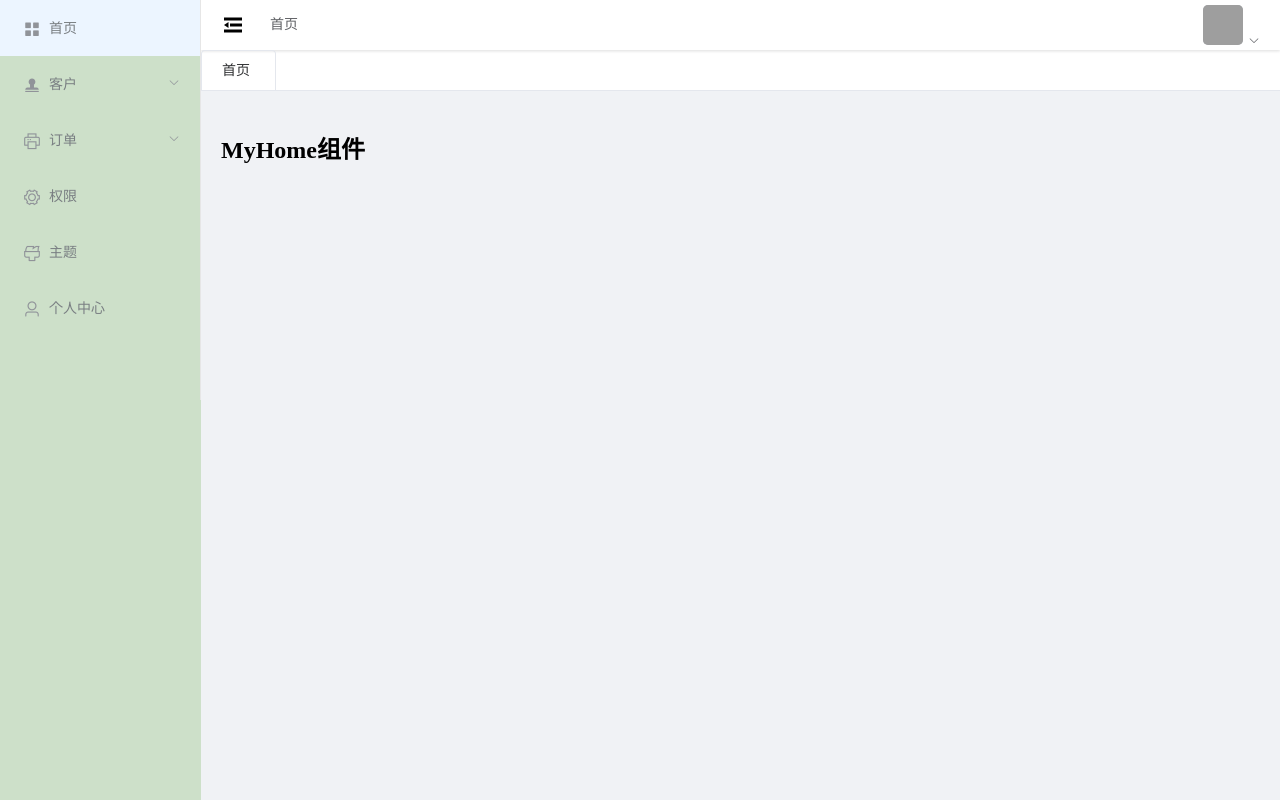
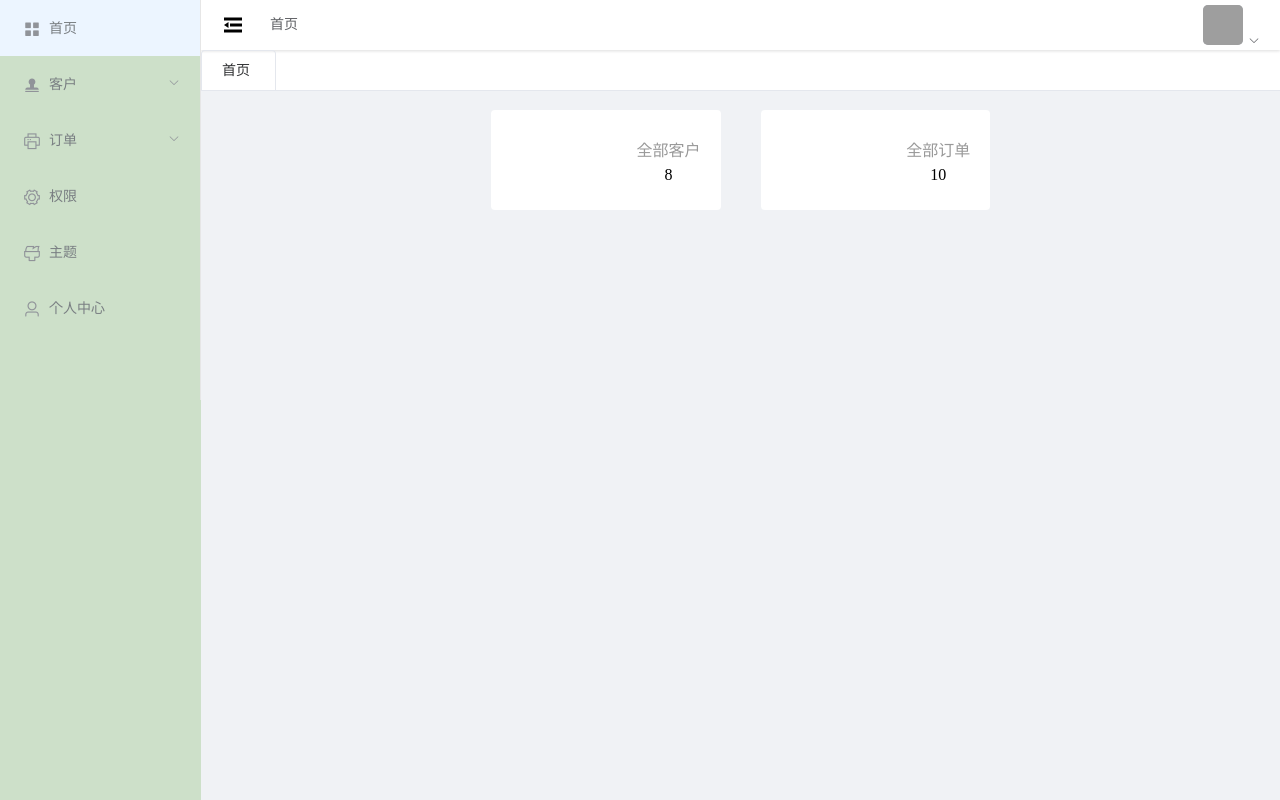
Before and after one commit to hugbaobao/bilibili-v2, a Vue app: page /#/home/home in a window 1280 px wide. Built offline with nearby package versions, Linux system fonts and the light colour scheme; grey boxes are pictures that could not be loaded; a small style sheet from the web is missing.

Commit message:
tag可以叉掉了，首页增加了点信息

```diff
--- a/mock/index.js
+++ b/mock/index.js
@@ -3,10 +3,14 @@ import Mock from 'mockjs'
 
 // 导入api模块
 import logmocks from '../mock/mocklog.js'
+import custommocks from '../mock/mockcustom.js'
+import ordermocks from '../mock/mockorder.js'
 
 // 生成新的api数组
 const mocks = [
-  ...logmocks
+  ...logmocks,
+  ...custommocks,
+  ...ordermocks
 ]
 
 // 循环数组添加ajax拦截
--- /dev/null
+++ b/mock/mockcustom.js
@@ -0,0 +1,36 @@
+export default [
+  {
+    url: '/myel/custom',
+    method: 'get',
+    response: () => {
+      return {
+        code: 200,
+        data: [{
+          姓名: '赵',
+          手机: '177xxxxx'
+        }, {
+          姓名: '钱',
+          手机: '177xxxxx'
+        }, {
+          姓名: '孙',
+          手机: '177xxxxx'
+        }, {
+          姓名: '李',
+          手机: '177xxxxx'
+        }, {
+          姓名: '周',
+          手机: '177xxxxx'
+        }, {
+          姓名: '吴',
+          手机: '177xxxxx'
+        }, {
+          姓名: '郑',
+          手机: '177xxxxx'
+        }, {
+          姓名: '王',
+          手机: '177xxxxx'
+        }]
+      }
+    }
+  }
+]
--- /dev/null
+++ b/mock/mockorder.js
@@ -0,0 +1,43 @@
+export default [
+  {
+    url: '/myel/order',
+    method: 'get',
+    response: () => {
+      return {
+        code: 200,
+        data: [{
+          姓名: '钱',
+          手机: '1000'
+        },
+        {
+          业务: '赵',
+          金额: '2000'
+        }, {
+          业务: '孙',
+          金额: '3000'
+        }, {
+          业务: '孙',
+          金额: '2300'
+        }, {
+          业务: '李',
+          金额: '1200'
+        }, {
+          业务: '周',
+          金额: '3200'
+        }, {
+          业务: '吴',
+          金额: '1400'
+        }, {
+          业务: '郑',
+          金额: '4100'
+        }, {
+          业务: '郑',
+          金额: '5100'
+        }, {
+          业务: '王',
+          金额: '6200'
+        }]
+      }
+    }
+  }
+]
--- a/public/index.html
+++ b/public/index.html
@@ -9,6 +9,7 @@
   <title>
     <%= htmlWebpackPlugin.options.title %>
   </title>
+  <link rel="stylesheet" href="//at.alicdn.com/t/font_3402198_r8nmi0pkc2r.css">
 </head>
 
 <body>
--- /dev/null
+++ b/src/api/custom.js
@@ -0,0 +1,5 @@
+import request from '@/uticls/request.js'
+
+export const customAPI = function () {
+  return request.get('/myel/custom')
+}
--- /dev/null
+++ b/src/api/order.js
@@ -0,0 +1,5 @@
+import request from '@/uticls/request.js'
+
+export const orderAPI = function () {
+  return request.get('/myel/order')
+}
--- a/src/components/tabs/Tabs.vue
+++ b/src/components/tabs/Tabs.vue
@@ -39,7 +39,8 @@ export default {
     handleTabsEdit (targetName, action) {
       if (action === 'remove') {
         const tabs = this.editableTabs
-        this.editableTabs = tabs.filter(tab => tab.tagName !== targetName)
+        this.editableTabs = tabs.filter(tab => tab.fullPath !== targetName)
+        // console.log(this.editableTabs)
       }
     },
     getTabs () {
--- a/src/views/home/MyHome.vue
+++ b/src/views/home/MyHome.vue
@@ -1,14 +1,119 @@
 <template>
   <div id="MyHome">
-<h1>MyHome组件</h1>
+
+  <el-row :gutter="40">
+
+    <el-col :span="6" :offset="6"><div class="grid-content bg-purple" @mouseenter="flag = !flag" @mouseleave="flag = !flag">
+<div class="myicon" ref="theicon">
+  <i class="iconfont icon-wode-m"></i>
+</div>
+<div class="icon-r">
+  <span style="color:#999">全部客户</span>
+  <span>{{ customnum }}</span>
+</div>
+  </div></el-col>
+
+  <el-col :span="6"><div class="grid-content bg-purple">
+<div class="myicon" ref="theiconq">
+  <i class="iconfont icon-a-dingdanzhangdan-m"></i>
+</div>
+<div class="icon-r">
+  <span style="color:#999">全部订单</span>
+  <span>{{ ordernum }}</span>
+</div>
+  </div></el-col>
+</el-row>
+
   </div>
 </template>
 
 <script>
+import { customAPI } from '@/api/custom.js'
+import { orderAPI } from '@/api/order.js'
 export default {
-  name: 'TheHome'
+  name: 'TheHome',
+  async created () {
+    const { data: res } = await customAPI()
+    this.customnum = res.data.length
+    const { data: ress } = await orderAPI()
+    this.ordernum = ress.data.length
+  },
+  data () {
+    return {
+      customnum: '1',
+      ordernum: '2',
+      flag: true
+    }
+  },
+  /*  methods: {
+    logg () {
+      console.log(this)
+    }
+  }, */
+  watch: {
+    flag () {
+      if (!this.flag) {
+        this.$refs.theicon.style.color = '#fff'
+        this.$refs.theicon.style.backgroundColor = 'skyblue'
+      } else {
+        this.$refs.theicon.style.color = 'skyblue'
+        this.$refs.theicon.style.backgroundColor = '#fff'
+      }
+    }
+  }
 }
 </script>
 
 <style scoped>
+* {
+  box-sizing: border-box;
+}
+.el-row {
+    margin-bottom: 20px;
+  }
+  .el-col {
+    border-radius: 4px;
+  }
+  .bg-purple-dark {
+    background: #99a9bf;
+  }
+  .bg-purple {
+    background: #fff;
+    display: flex;
+    justify-content: space-between;
+    align-items: center;
+    padding-right: 20px;
+  }
+  .bg-purple-light {
+    background: #e5e9f2;
+  }
+  .grid-content {
+    border-radius: 4px;
+    min-height: 100px;
+  }
+  .row-bg {
+    padding: 10px 0;
+    background-color: #f9fafc;
+  }
+  /* 顶部双展示框 */
+  .myicon {
+    width: 80px;
+    height: 80px;
+    margin-left: 10px;
+    padding: 10px;
+    border-radius: 4px;
+    color: skyblue;
+    background-color: #fff;
+  }
+   .myicon .iconfont{
+   font-size: 60px;
+  }
+  .icon-r {
+    display: flex;
+    flex-direction: column;
+    align-items: center;
+  }
+  .icon-r span:nth-child(1) {
+    margin-bottom: 5px;
+  }
 </style>
```
